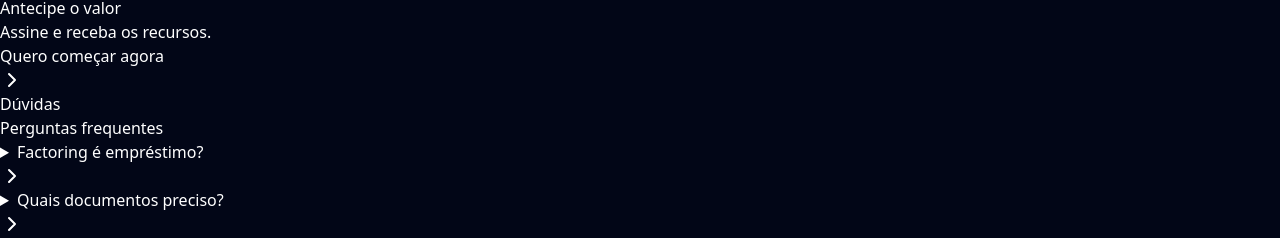
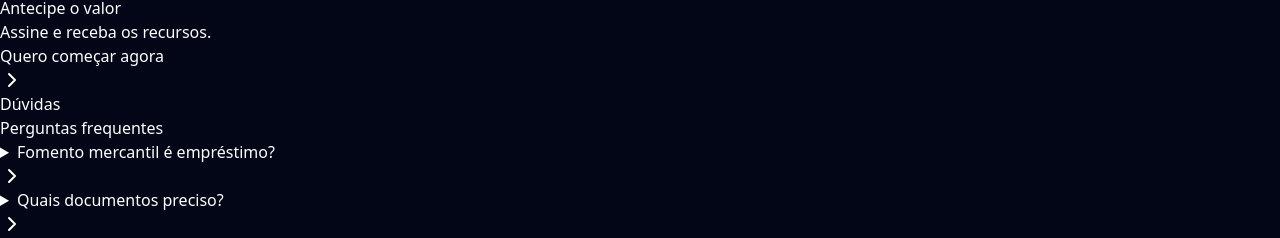
Before and after one commit to Diamank/home, a Next.js app: page / in a window 1280 px wide. Shown: the part 2512-2750 px from the top of the page. Built offline with nearby package versions, Linux system fonts and the light colour scheme.

Commit message:
Update page.tsx

```diff
--- a/app/page.tsx
+++ b/app/page.tsx
@@ -262,7 +262,7 @@ export default function Page() {
         <Container>
           <div className="grid md:grid-cols-2 gap-6">
             <Faq
-              q="Factoring é empréstimo?"
+              q="Fomento mercantil é empréstimo?"
               a="Não. É fomento mercantil: você vende o recebível e recebe à vista, sem contrair dívida."
             />
             <Faq
```
